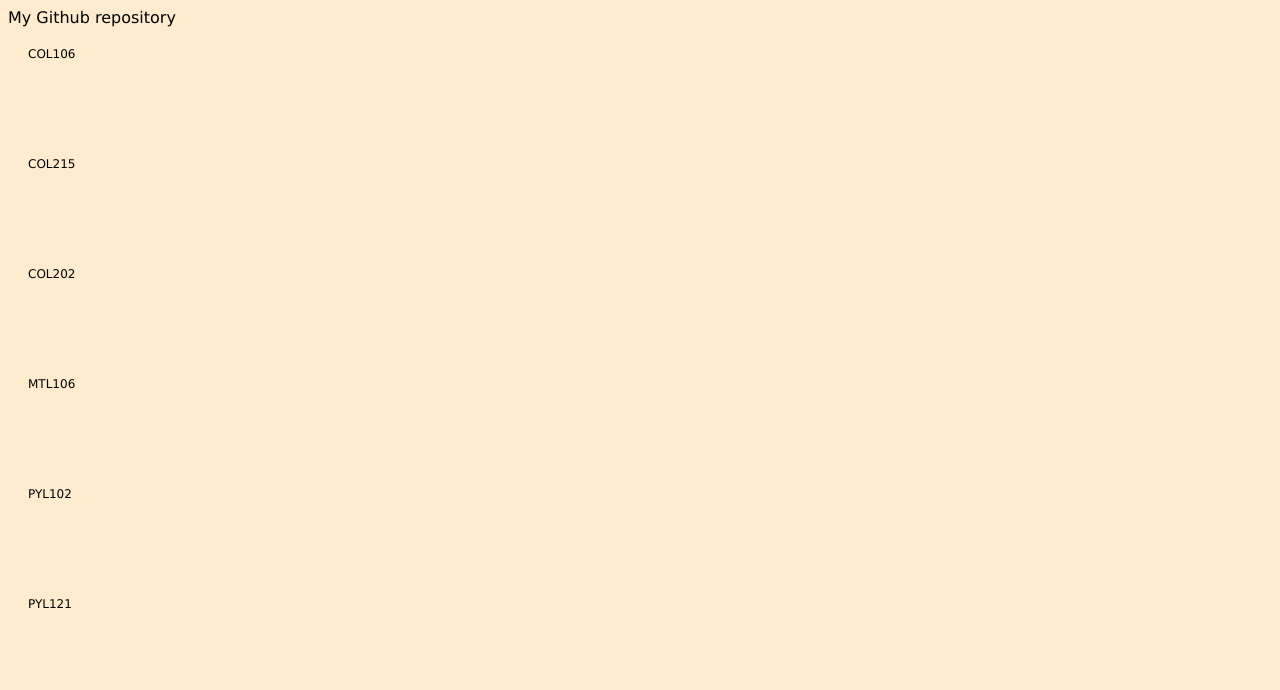
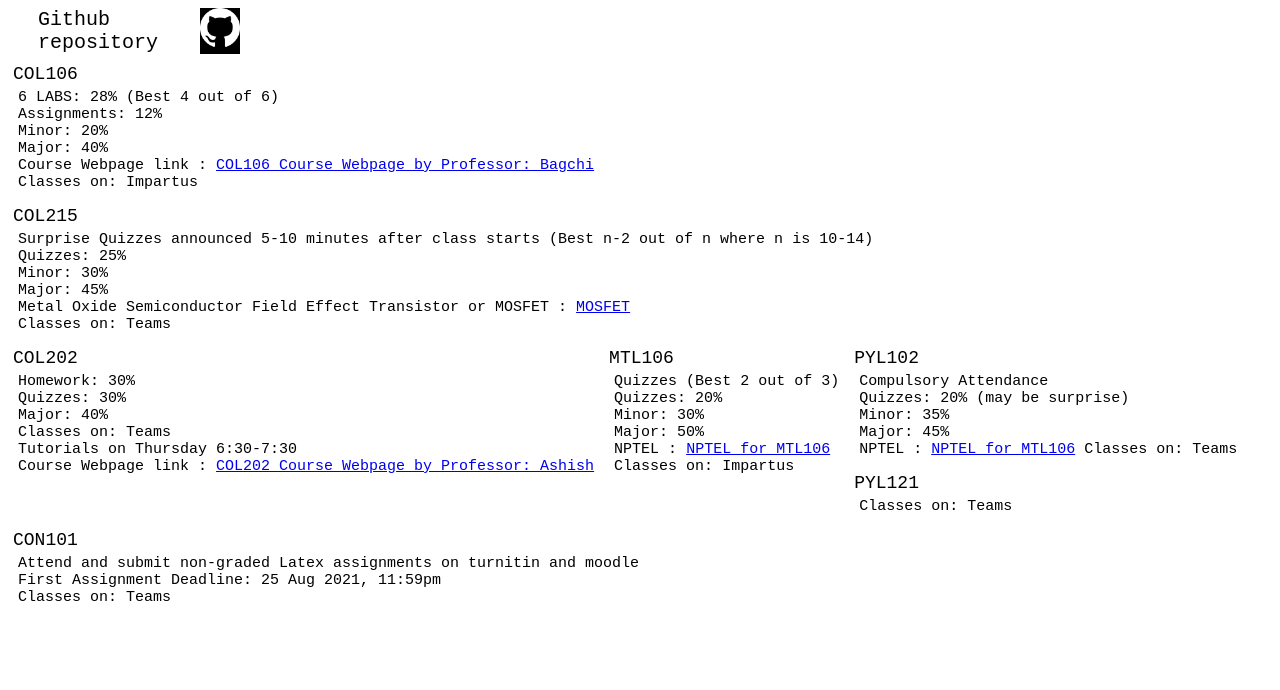
Before and after one commit to lucrativedust/lucrativedust.github.io, a plain HTML site: page index.html in a window 1280 px wide. Drawn offline with Linux system fonts and the light colour scheme.

Commit message:
Webpage with Initial Course Details

```diff
--- a/css.css
+++ b/css.css
@@ -1,13 +1,43 @@
 body {
-    font-size: 12px;
-    font-family: 'Lucida Sans', 'Lucida Sans Regular', 'Lucida Grande', 'Lucida Sans Unicode', Geneva, Verdana, sans-serif;
-    background-color: blanchedalmond;
+    font-size: 15px;
+    /* font-family: 'Lucida Sans', 'Lucida Sans Regular', 'Lucida Grande', 'Lucida Sans Unicode', Geneva, Verdana, sans-serif; */
+    font-family: monospace;
+    /* background-color: blanchedalmond; */
 }
 #header {
-    font-size: 16px;
+    font-size: 20px;
+    width: 100%;
+    padding-bottom: 5px;
+    float: left;
 }
-.coursename {
-    width: 200px;
-    height: 70px;
-    padding: 20px;
+#mid {
+    float: left;
+    width: 100%;
 }
+.course {
+    /* width: 200px;
+    height: 70px; */
+    float: inline-start;
+    padding: 5px;
+}
+.coursetitle {
+    font-size: 18px;
+}
+.coursebody {
+    padding: 5px;
+}
+#title {
+    padding-left: 30px;
+    width: 150px;
+    float: left;
+}
+#logo {
+    margin-left: 12px;
+    background-color: black;
+    float: left;
+}
+#logoimg {
+    width: 40px;
+    height: 40px;
+
+}
--- a/index.html
+++ b/index.html
@@ -7,36 +7,97 @@
 <title>Github</title>
     </head>
 <body>
-<div id="header">My Github repository</div>
-<div class="coursename">
+<div id="header">
+    <div id="title">Github repository</div>
+    <div id = "logo"><img id = "logoimg" src="GitHub-Mark-Light-64px.png"></div>
+</div>
+<div id = "mid">
+    <div class="course">
         <div class = "coursetitle">
             COL106
         </div>
+        <div class = "coursebody">
+            6 LABS: 28% (Best 4 out of 6) <br>
+            Assignments: 12% <br>
+            Minor: 20% <br>
+            Major: 40% <br>
+            Course Webpage link : <a href="https://www.cse.iitd.ac.in/~bagchi/courses/COL106_21-22/">COL106 Course Webpage by Professor: Bagchi</a><br>
+            Classes on: Impartus
         </div>
-<div class="coursename">
+    </div>
+    <div class="course">
         <div class = "coursetitle">
             COL215
         </div>
+        <div class = "coursebody">
+            Surprise Quizzes announced 5-10 minutes after class starts (Best n-2 out of n where n is 10-14)<br>
+            Quizzes: 25% <br>
+            Minor: 30% <br>
+            Major: 45% <br>
+            Metal Oxide Semiconductor Field Effect Transistor or MOSFET : <a href="https://www.electronics-tutorials.ws/transistor/tran_6.html">MOSFET</a><br>
+            Classes on: Teams
         </div>
-<div class="coursename">
+    </div>
+    <div class="course">
         <div class = "coursetitle">
             COL202
         </div>
+        <div class = "coursebody">
+            Homework: 30% <br>
+            Quizzes: 30% <br>
+            Major: 40% <br>
+            Classes on: Teams<br>
+            Tutorials on Thursday 6:30-7:30<br>
+            Course Webpage link : <a href="https://www.cse.iitd.ac.in/~ashishc/courses/col202/">COL202 Course Webpage by Professor: Ashish</a><br>
+            <!-- NPTEL : <a href="https://nptel.ac.in/courses/111/102/111102111/">NPTEL for MTL106</a> -->
         </div>
-<div class="coursename">
+    </div>
+    <div class="course">
         <div class = "coursetitle">
             MTL106
         </div>
+        <div class = "coursebody">
+            Quizzes (Best 2 out of 3)<br>
+            Quizzes: 20% <br>
+            Minor: 30% <br>
+            Major: 50% <br>
+            NPTEL : <a href="https://nptel.ac.in/courses/111/102/111102111/">NPTEL for MTL106</a><br>
+            Classes on: Impartus
         </div>
-<div class="coursename">
+    </div>
+    <div class="course">
         <div class = "coursetitle">
             PYL102
         </div>
+        <div class = "coursebody">
+            Compulsory Attendance<br>
+            Quizzes: 20% (may be surprise) <br>
+            Minor: 35% <br>
+            Major: 45% <br>
+            NPTEL : <a href="https://nptel.ac.in/courses/111/102/111102111/">NPTEL for MTL106</a>
+            Classes on: Teams
         </div>
-<div class="coursename">
+    </div>
+    <div class="course">
         <div class = "coursetitle">
             PYL121
         </div>
+        <div class = "coursebody">
+            Classes on: Teams
+        </div>
+    </div>
+    <div class="course">
+        <div class = "coursetitle">
+            CON101
+        </div>
+        <div class = "coursebody">
+            Attend and submit non-graded Latex assignments on turnitin and moodle<br>
+            First Assignment Deadline: 25 Aug 2021, 11:59pm<br>
+
+            Classes on: Teams
+        </div>
+    </div>
+
 </div>
 </body>
 </html>
```
Also changed, not shown: GitHub-Mark-Light-64px.png (added). Lines whose indentation alone changed are shown as unchanged.
